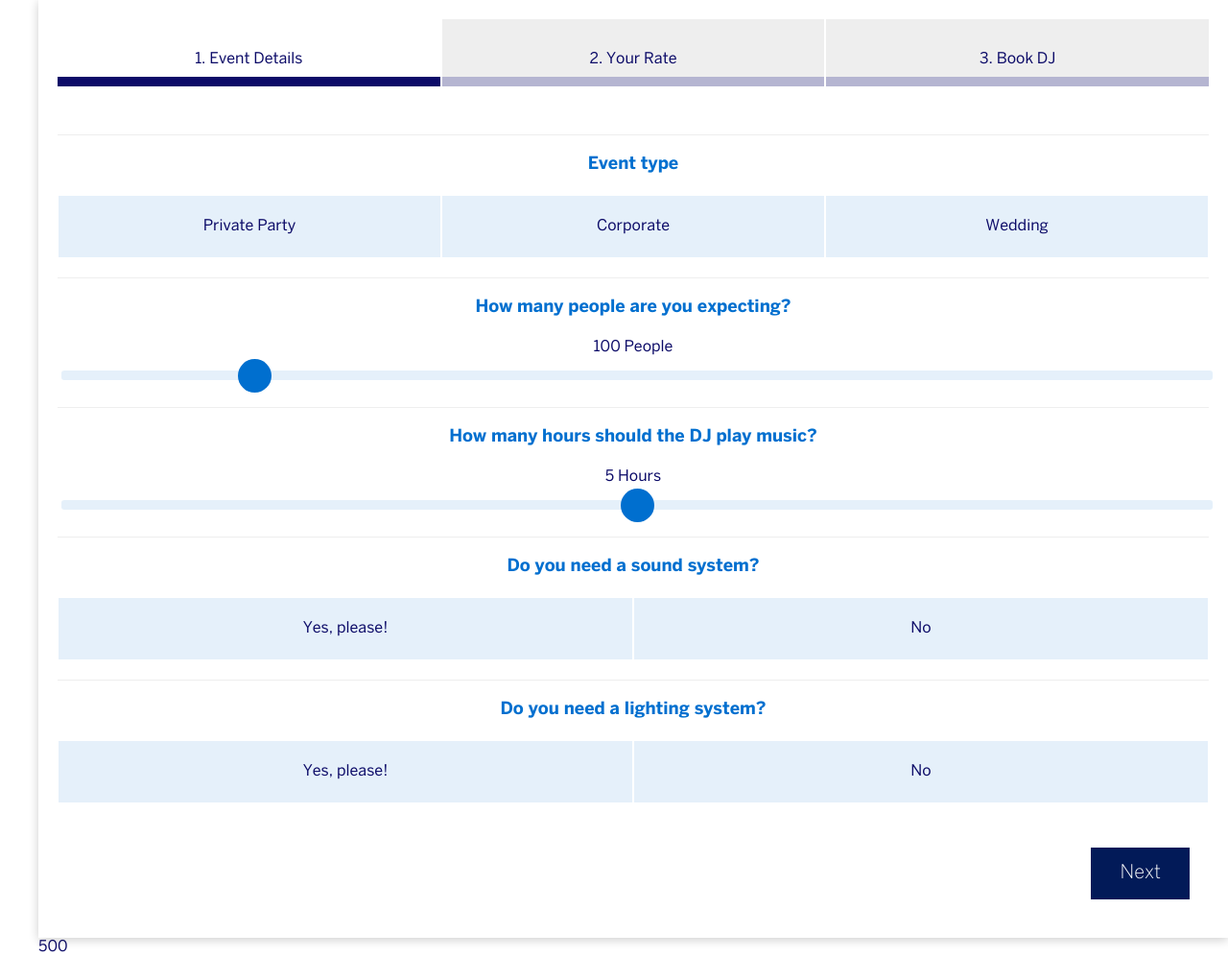
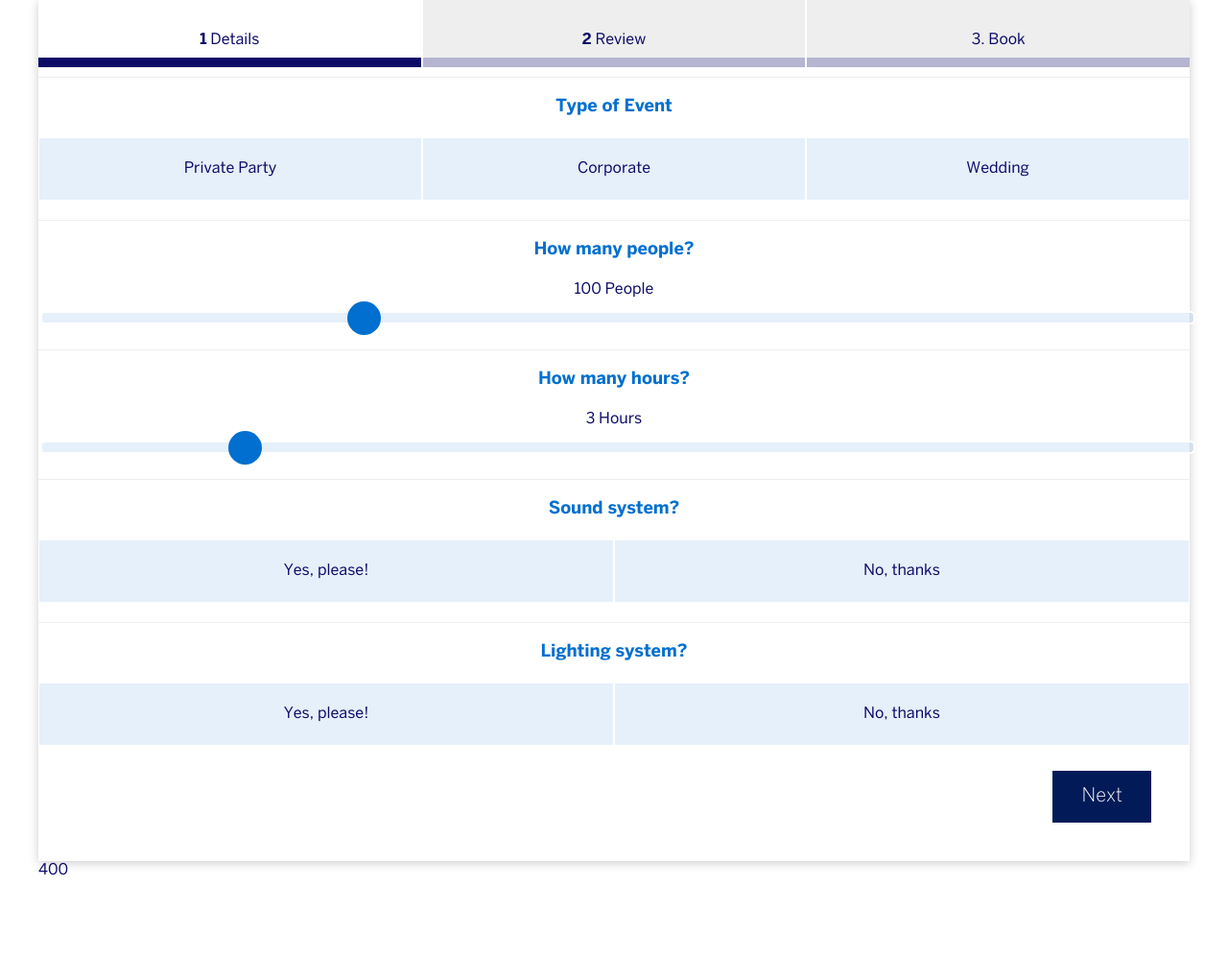
Before and after one commit to djmisha/dj-calculator, a website: page src/copy/index.html in a window 1280 px wide. Shown: the whole page at 96% size. After the commit the page ends 917 px from the top, so only its background shows below. Drawn offline with nearby package versions, Linux system fonts and the light colour scheme; files that its build step writes are made by us from their sources.

Commit message:
almost there

```diff
--- a/src/copy/index.html
+++ b/src/copy/index.html
@@ -7,7 +7,6 @@
 	<meta http-equiv="X-UA-Compatible" content="IE=edge,chrome=1">
 	<link rel="stylesheet" type="text/css" href="css/main.css">
 </head>
-
 <body>
 
 <section class="booking-form">
@@ -15,16 +14,14 @@
 		<div class="form-section" id="requested-travel-services">
 			<div class="form-section-tabs">
 				<ul class="tab-choises" id="nav-tab">
-					<li class="tab-icon icon-rail active"><a href="#tab-content-event-details"></a><span>1. Event Details</span></li>
-					<li class="tab-icon icon-bus"><a href="#tab-content-dj-rate"></a><span>2. Your Rate</span></li>
-					<li class="tab-icon icon-insurance"><a href="#tab-content-hire"></a><span>3. Book DJ</span></li>
+					<li class="tab-icon icon-rail active"><a href="#tab-content-event-details"></a><span><b>1</b> Details</span></li>
+					<li class="tab-icon icon-bus"><a href="#tab-content-dj-rate"></a><span><b>2</b> Review</span></li>
+					<li class="tab-icon icon-insurance"><a href="#tab-content-hire"></a><span>3. Book</span></li>
 				</ul>
 				<div class="tab-content">
 					<div class="tab-pane form-area active" id="tab-content-event-details">
 						<input type="hidden" value="Event Details">
-
-
-						<h3>Event type</h3>
+						<h3>Type of Event</h3>
 						<div class="travel__policy__buttons">
 
 							<div class="policy__button">
@@ -42,7 +39,7 @@
 							</div>
 						</div>
 
-						<h3>How many people are you expecting?</h3>
+						<h3>How many people?</h3>
 
 						<div class="form-input-row-input input-air-travel">
 							<div class="input-air-travel-label">
@@ -51,11 +48,11 @@
 								</label>
 							</div>
 							<div class="slidecontainer">
-								<input type="range" min="25" max="500" value="100" class="range-slider" id="_Attenance" name="_Attenance" data-name="Attenance">
+								<input type="range" min="25" max="300" value="100" class="range-slider" id="_Attenance" name="_Attenance" data-name="Attenance">
 							</div>
 						</div>
 
-						<h3>How many hours should the DJ play music?</h3>
+						<h3>How many hours?</h3>
 
 						<div class="form-input-row-input input-air-travel">
 							<div class="input-air-travel-label">
@@ -64,11 +61,11 @@
 								</label>
 							</div>
 							<div class="slidecontainer">
-								<input type="range" min="2" max="8" value="5" class="range-slider" id="_Hours" name="_Hours" data-name="DJ Hours">
+								<input type="range" min="2" max="8" value="3" class="range-slider" id="_Hours" name="_Hours" data-name="DJ Hours">
 							</div>
 						</div>
 
-						<h3>Do you need a sound system?</h3>
+						<h3>Sound system?</h3>
 
 						<div class="travel__policy__buttons">
 							<div class="policy__button">
@@ -78,20 +75,20 @@
 							<div class="policy__button">
 
 								<input type="radio" id="_SoundSystemNo" name="_SoundSystem" value="No, I have a sound system." data-error="#_RateTravelPolicy_Err" data-name="Sound">
-								<label for="_SoundSystemNo">No</label>
+								<label for="_SoundSystemNo">No, thanks</label>
 							</div>
 						</div>
 
-						<h3>Do you need a lighting system?</h3>
+						<h3>Lighting system?</h3>
 
 						<div class="travel__policy__buttons">
 							<div class="policy__button">
-								<input type="radio" id="_RateTravelPolicy_None" name="_RateTravelPolicy" value="Yes, Sound System" data-error="#_RateTravelPolicy_Err" data-name="Lighting">
+								<input type="radio" id="_RateTravelPolicy_None" name="_RateTravelPolicy" value="Yes, Lighting" data-error="#_RateTravelPolicy_Err" data-name="Lighting">
 								<label for="_RateTravelPolicy_None">Yes, please!</label>
 							</div>
 							<div class="policy__button">
 								<input type="radio" id="_RateTravelPolicy_Moderate" name="_RateTravelPolicy" value="No" data-error="#_RateTravelPolicy_Err" data-name="Lighting">
-								<label for="_RateTravelPolicy_Moderate">No</label>
+								<label for="_RateTravelPolicy_Moderate">No, thanks</label>
 							</div>
 						</div>
 
@@ -99,18 +96,14 @@
 					</div>
 
 					<div class="tab-pane form-area" id="tab-content-dj-rate">
-						<!-- <div class="form-section" id="confirm-details"> -->
 							<div class="details-table" id="details-target">
 								<div class="table-header">Travel Details</div>
 							</div>
-						<!-- </div>  -->
 						<button class="edit" id="edit-details">Change</button>
 						<button class="next-tab">Next</button>
 					</div>
 
 					<div class="tab-pane form-area" id="tab-content-hire">
-						<!-- <div class="form-section"> -->
-							<!-- <div class="form-section-container active-section"> -->
 						<p>Please fill out your contact information to book at DJ. Our team will reach out to your shorly. </p>
 
 						<div class="input-container">
@@ -131,14 +124,11 @@
 							<div class="icon-validation"></div>
 						</div>
 						<input type="submit" class="button" value="Send" data-name="">
-							<!-- </div> -->
-						<!-- </div>  -->
 					</div>
 				</div>
 			</div>
 		</div>
 	</form>
-
 	<div id="theRate"></div>
 </section>
 
--- a/src/js/form.js
+++ b/src/js/form.js
@@ -108,31 +108,35 @@
 				formData.push(singleInputFieldData);
 			}
 		}
-		console.log(formData)
 	}
 
 	scanPageforFormValues();
 
 	function calculateRate() {
 
-
 		var hoursInput = document.getElementById('_Hours');
 		hoursInput = hoursInput.value;
 
 		var attenanceInput = document.getElementById('_Attenance');
-		attenanceInput = attenanceInput.value
-		console.log(attenanceInput);
+		attenanceInput = attenanceInput.value;
 
-		var partyRate;
+		var PrivatePartyInput = document.getElementById('_Private_Party');
+		PrivatePartyInput = PrivatePartyInput.value;
+
+
+
+		var partyTypeRate;
+
 		var soundRate = 200;
 		var lightingRate = 0;
+
 		var djRate = 100;
 
 		var hours = hoursInput;
-		var people = attenanceInput;
+		var people = parseInt(attenanceInput);
 
 
-		var totalRate = Math.round((djRate * hours));
+		var totalRate = djRate * hours + people;
 
 		console.log(totalRate);
 
--- a/src/sass/components/_base.scss
+++ b/src/sass/components/_base.scss
@@ -49,7 +49,7 @@ p {
 
 
 section {
-	padding: 0 20px;
+	// padding: 0 20px;
 	@include media(1280px) {
 		padding: 0 calc(40px + (50% - (1280px / 2)));
 	}
--- a/src/sass/components/_form.scss
+++ b/src/sass/components/_form.scss
@@ -130,7 +130,9 @@ h3 {
  	width: 100%;
  	// border: 1px solid rgba(12,11,104,0.2);
  	box-shadow: 0 2px 10px 0 rgba(0,0,0,0.2);
- 	padding: 20px;
+ 	// padding: 20px;
+ 	// margin-left: 10px;
+ 	// margin-right: 10px;
  	position: relative;
  	// &-header {
  	// 	background: $lighterBlue;
@@ -339,7 +341,7 @@ h3 {
  		}
  	}
  	.tab-content {
- 		padding-top: 40px;
+ 		// padding-top: 40px;
  		padding-bottom: 120px;
  	}
  	// .icon-rail a {
```
Also changed, not shown: dist/css/main.css, dist/css/main.min.css, dist/index.html, dist/js/form.js, dist/js/form.min.js. Lines whose indentation alone changed are shown as unchanged.
